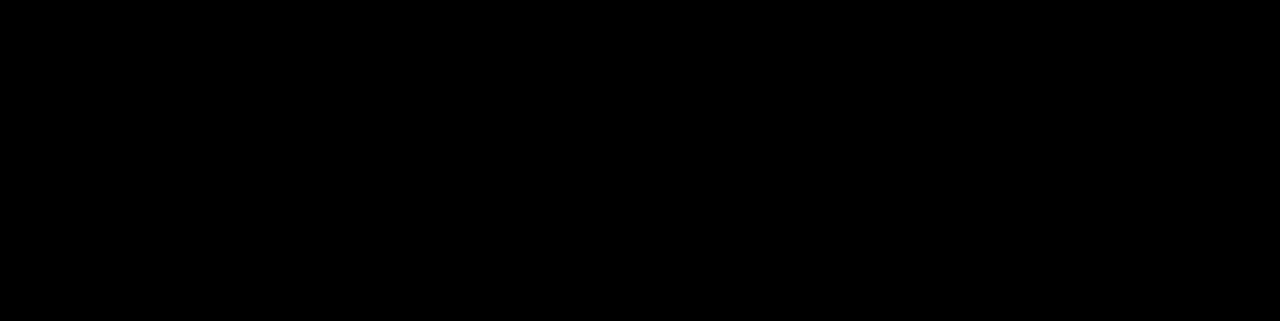
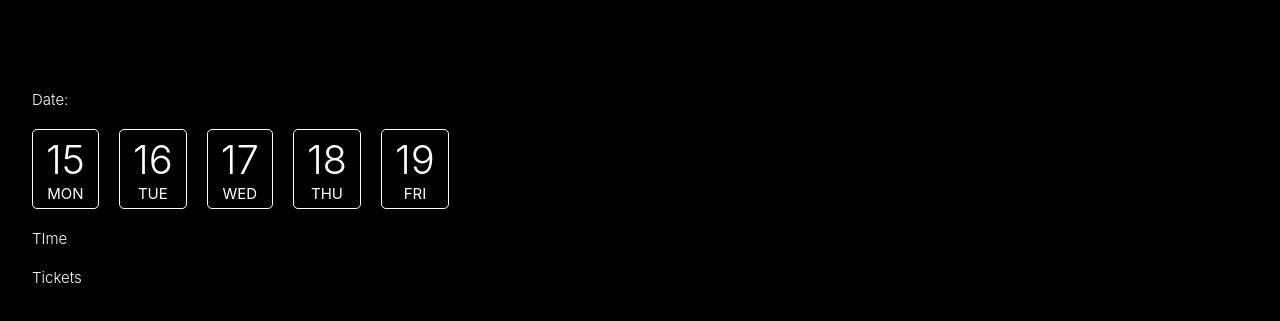
Before and after one commit to dangnguyen1004/film-booking, a React (Create React App) app: page / in a window 1280 px wide. Shown: the part 793-1114 px from the top of the page. Built offline with nearby package versions, Linux system fonts and the light colour scheme.

Commit message:
detail page - daypicker

```diff
--- a/src/Screens/DetailPage.jsx
+++ b/src/Screens/DetailPage.jsx
@@ -1,6 +1,7 @@
 import React, { useState } from 'react';
 import InformationDetailSection from '../component/InformationDetailSection';
 import NavBar from '../component/NavBar/NavBar';
+import BuyTicketSection from '../component/BuyTicketSection'
 import './DetailPage.css'
 
 function DetailPage(props) {
@@ -61,6 +62,7 @@
             <NavBar></NavBar>
             <div className='mother-container'>
                 <InformationDetailSection film={film} actors={actors}></InformationDetailSection>
+                <BuyTicketSection></BuyTicketSection>
             </div>
         </div>
     );
--- /dev/null
+++ b/src/component/BuyTicketSection.jsx
@@ -0,0 +1,38 @@
+import React from 'react';
+import DayPicker from './DayPicker';
+
+function BuyTicketSection(props) {
+    const styles = {
+        title: {
+            fontSize: 15,
+            fontWeight: 300,
+            marginBottom: 20,
+            marginTop: 20,
+        }
+    }
+
+    const days = [
+        { day: 15, weekday: "MON" },
+        { day: 16, weekday: "TUE" },
+        { day: 17, weekday: "WED" },
+        { day: 18, weekday: "THU" },
+        { day: 19, weekday: "FRI" },
+    ];
+
+    return (
+        <div style={{display: 'flex', color: 'white', marginTop: 160}}>
+            <div style={{width: '50%'}}>
+                <div style={styles.title}>Date:</div>
+                <DayPicker days={days}></DayPicker>
+                <div style={styles.title}>TIme</div>
+                {/* pick time */}
+                <div style={styles.title}>Tickets</div>
+                {/* order */}
+            </div>
+            <div style={{width: '50%'}}>
+            </div>
+        </div>
+    );
+}
+
+export default BuyTicketSection;
--- /dev/null
+++ b/src/component/DayPicker.jsx
@@ -0,0 +1,61 @@
+import React, { useState } from "react";
+import color from "../config/color";
+
+function DayPicker({days}) {
+    const styles = {
+        cardContainer: {
+            borderRadius: 5,
+            display: "flex",
+            flexDirection: "column",
+            alignItems: "center",
+            color: color.white,
+            border: "1px solid white",
+            padding: "5px 13px",
+            marginRight: 20,
+            cursor: 'pointer'
+        },
+        day: {
+            fontSize: 40,
+            fontWeight: 300,
+        },
+        weekday: {
+            fontSize: 15,
+            fontWeight: 400,
+        },
+        isSelect: {
+            border: "1px solid #FFC107",
+        },
+        disabled: {
+            border: '1px solid #44444'
+        }
+    };
+
+
+
+    const [selectedDay, setSelectedDay] = useState();
+
+    const handleSelect = (day) => {
+        setSelectedDay(day);
+    };
+
+    return (
+        <div style={{ display: "flex" }}>
+            {days.map((day) => (
+                <div
+                    key={day.day}
+                    onClick={() => handleSelect(day.day)}
+                    style={
+                        selectedDay && selectedDay === day.day
+                            ? { ...styles.cardContainer, ...styles.isSelect }
+                            : styles.cardContainer
+                    }
+                >
+                    <div style={styles.day}>{day.day}</div>
+                    <div style={styles.weekday}>{day.weekday}</div>
+                </div>
+            ))}
+        </div>
+    );
+}
+
+export default DayPicker;
```
